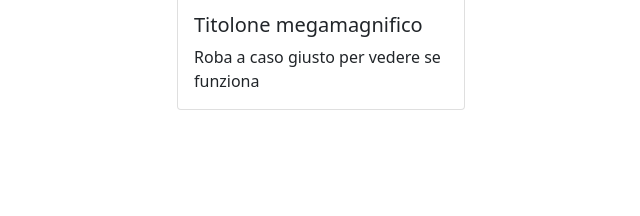
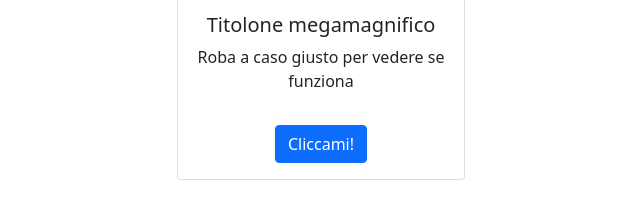
Before and after one commit to marcocareddu/vue-hello, a plain HTML site: page index.html in a window 1280 px wide. Shown: the part 338-554 px from the top of the page, without its empty margins (319-959 px from the left). Drawn offline with nearby package versions, Linux system fonts and the light colour scheme.

Commit message:
HRML - Added Button

```diff
--- a/index.html
+++ b/index.html
@@ -27,12 +27,15 @@
 <body>
     <!-- Root -->
     <div id="root">
-        <div class="container">
+        <div class="container text-center">
             <div class="card my-5">
                 <img :src="image" class="img-fluid" :alt="alt">
                 <div class="card-body">
                     <h5 class="card-title">{{title}}</h5>
-                    <p class="card-text">{{text}}</p>
+                    <p :class="classColor" class="card-text">{{text}}</p>
+                </div>
+                <div class="py-3">
+                    <button v-on:click="toggleClassColor" class="btn btn-primary">Cliccami!</button>
                 </div>
             </div>
         </div>
```
